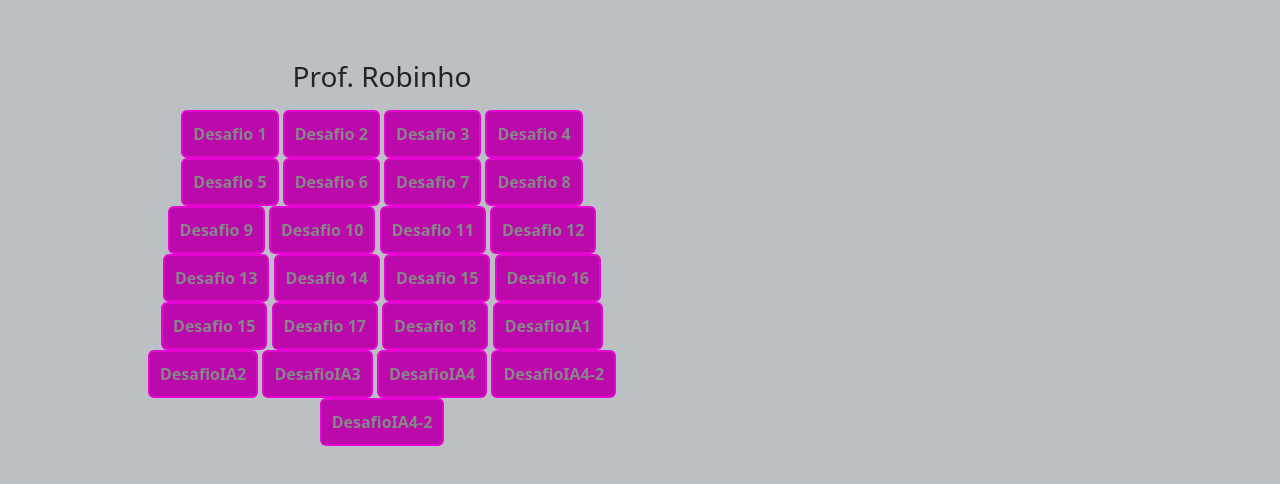
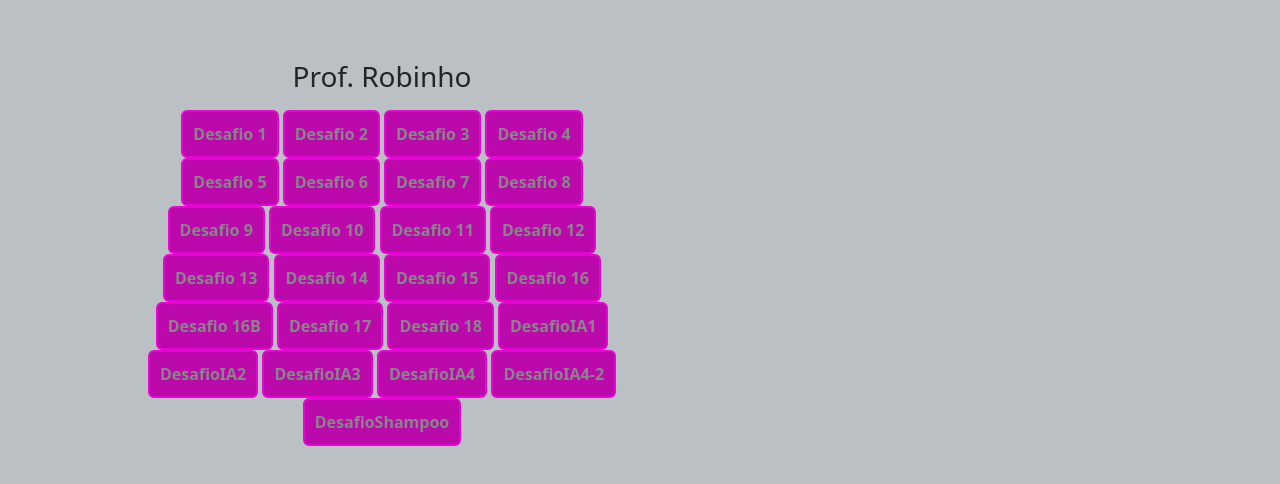
Before and after one commit to Gabrielnxnx/desafiosrobison, a plain HTML site: page index.html in a window 1280 px wide. Shown: the part 76-560 px from the top of the page. Drawn offline with nearby package versions, Linux system fonts and the light colour scheme.

Commit message:
Update index.html

```diff
--- a/index.html
+++ b/index.html
@@ -58,7 +58,7 @@
                                 <a href="desafio14.html" class="btn btn-info link-a-1">Desafio 14</a>
                                 <a href="desafio15.html" class="btn btn-info link-a-1">Desafio 15</a>
                                 <a href="desafio16.html" class="btn btn-info link-a-1">Desafio 16</a>
-                                <a href="desafio16B.html" class="btn btn-info link-a-1">Desafio 15</a>
+                                <a href="desafio16B.html" class="btn btn-info link-a-1">Desafio 16B</a>
                                 <a href="desafio17.html" class="btn btn-info link-a-1">Desafio 17</a>
                                 <a href="desafio18.html" class="btn btn-info link-a-1">Desafio 18</a>
                                 <a href="desafioIA1.html" class="btn btn-info link-a-1">DesafioIA1</a>
@@ -66,7 +66,7 @@
                                 <a href="desafioIA3.html" class="btn btn-info link-a-1">DesafioIA3</a>
                                 <a href="desafioIA4.html" class="btn btn-info link-a-1">DesafioIA4</a>
                                 <a href="DesafioIA4-2.html" class="btn btn-info link-a-1">DesafioIA4-2</a>
-                                <a href="desafioshampoo.html" class="btn btn-info link-a-1">DesafioIA4-2</a>
+                                <a href="desafioshampoo.html" class="btn btn-info link-a-1">DesafioShampoo</a>
                         </section>
                     </div>
 
```
